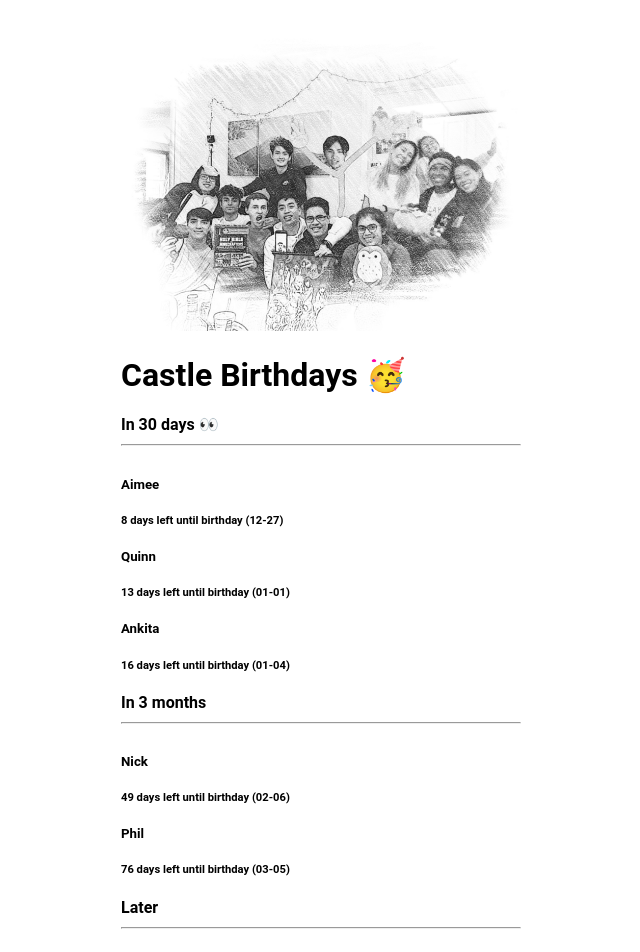
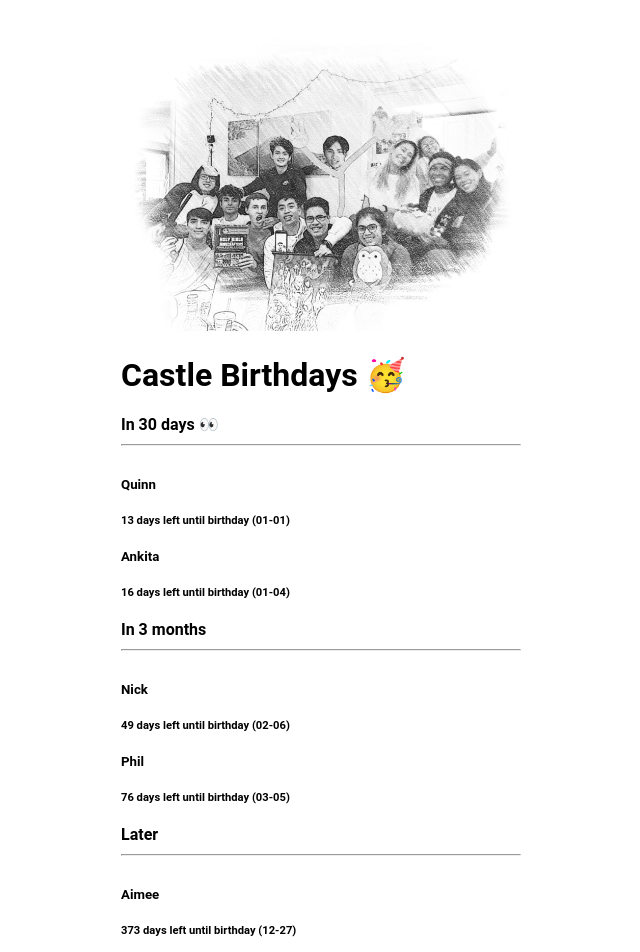
Before and after one commit to AdamFarid453/castle_bdays, a React (Create React App) app: page / in a window 1280 px wide. Shown: the top 952 px of the page, without its empty margins (319-959 px from the left). Built offline with nearby package versions, Linux system fonts and the light colour scheme.

Commit message:
check if current day is birthday

```diff
--- a/src/components/Birthdays.js
+++ b/src/components/Birthdays.js
@@ -2,7 +2,7 @@
 export const friends = [
   {
     name: "Aimee",
-    birthdayDate: "2022-12-27",
+    birthdayDate: "2023-12-27",
     id: Math.floor(Math.random() * 1000),
     imgURL: "",
   },
```
